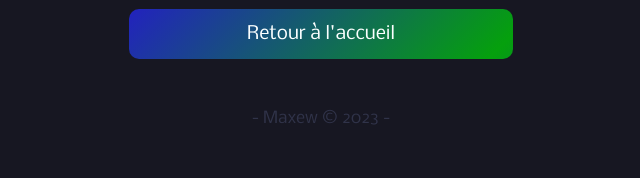
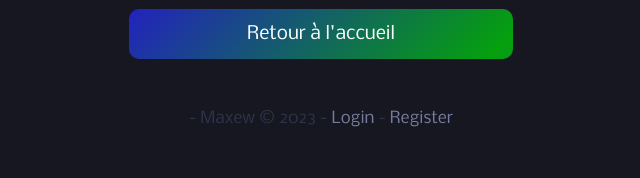
Before and after one commit to B4nanaJuice/cocktaillib, a Flask app: page /login in a window 1280 px wide. Shown: the part 645-823 px from the top of the page, without its empty margins (319-959 px from the left). Run offline with Flask 3, Linux system fonts and the light colour scheme.

Commit message:
front: added login and register links in the footer when the user is not connected

```diff
--- a/templates/base.html
+++ b/templates/base.html
@@ -41,6 +41,10 @@
         <a href="{{ url_for('account') }}">Account</a>
         -
         <a href="{{ url_for('lougout') }}">Logout</a>
+      {% else %}
+        <a href="{{ url_for('login') }}">Login</a>
+        -
+        <a href="{{ url_for('register') }}">Register</a>
       {% endif %}
 
     </div>
```
